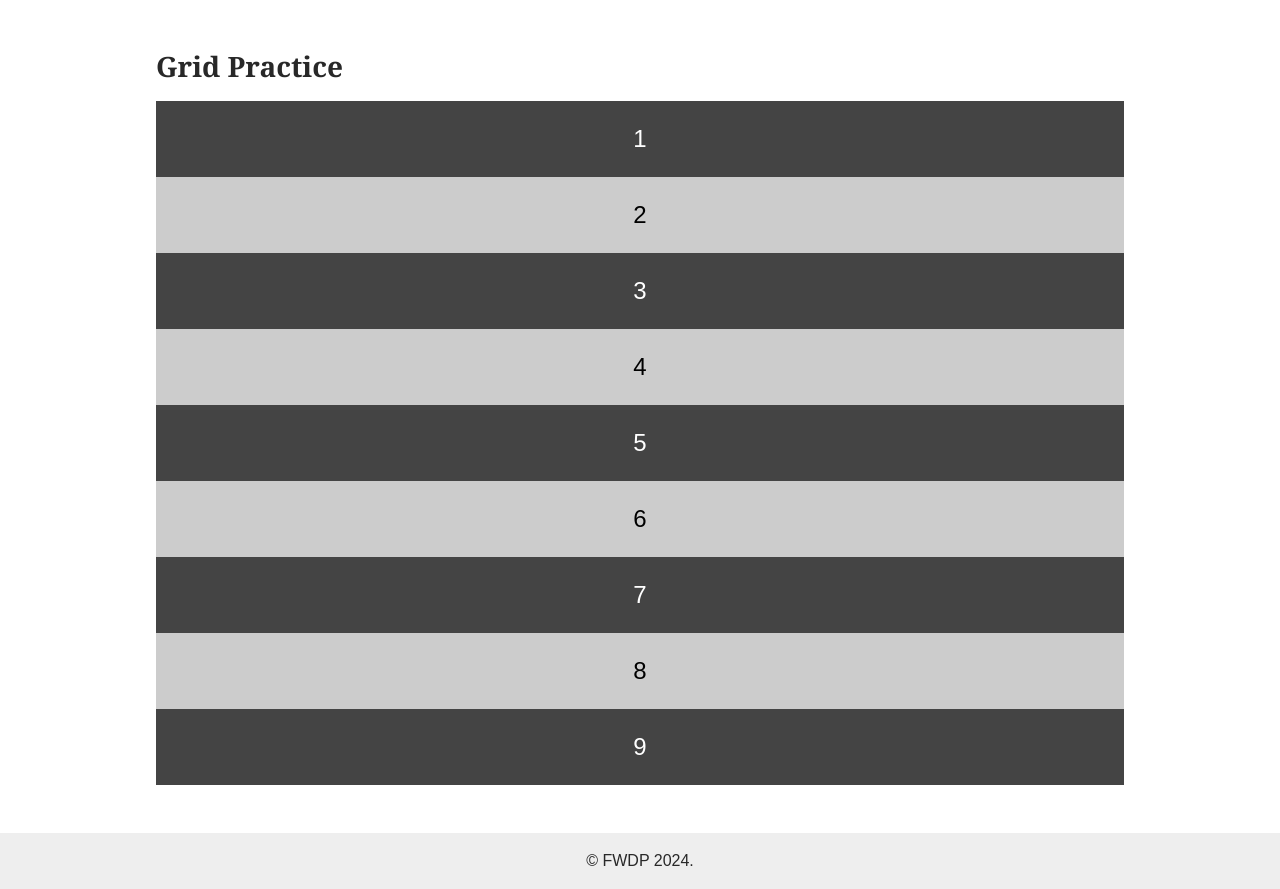
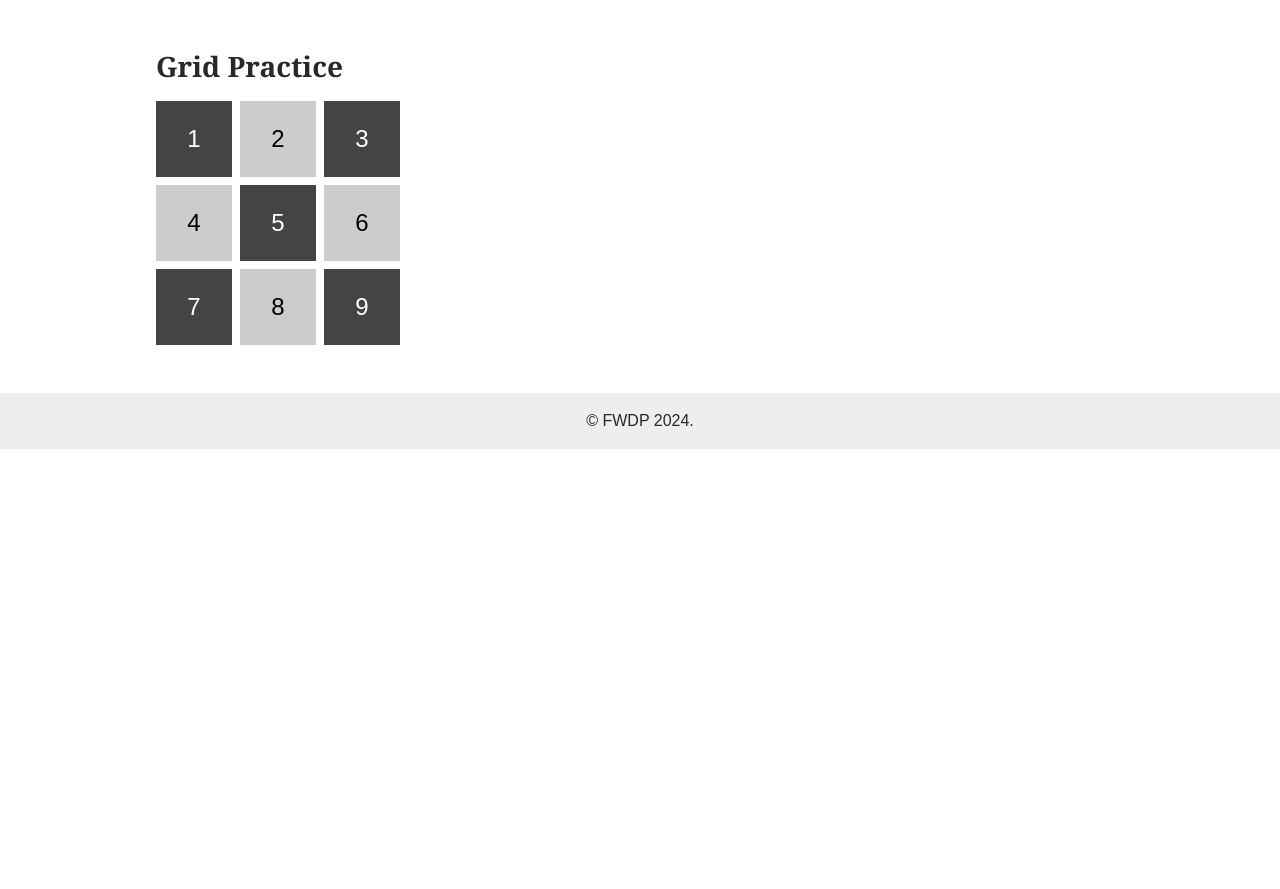
Before and after one commit to Bianca-BCIT/day-09, a plain HTML site: page services.html in a window 1280 px wide. Shown: the part 1730-2619 px from the top of the page. After the commit the page ends 2179 px from the top, so only its background shows below. Drawn offline with Linux system fonts and the light colour scheme.

Commit message:
added explicit grid

```diff
--- a/styles/services.css
+++ b/styles/services.css
@@ -207,7 +207,10 @@ nav a {
 
 /* Grid Practice Styles */
 .grid-practice {
-
+	display: grid;
+	grid-template-columns: repeat(3, 4.75rem);
+	grid-template-rows: repeat(3, 4.75rem);
+	gap: .5rem;
 }
 
 .grid-box {
```
